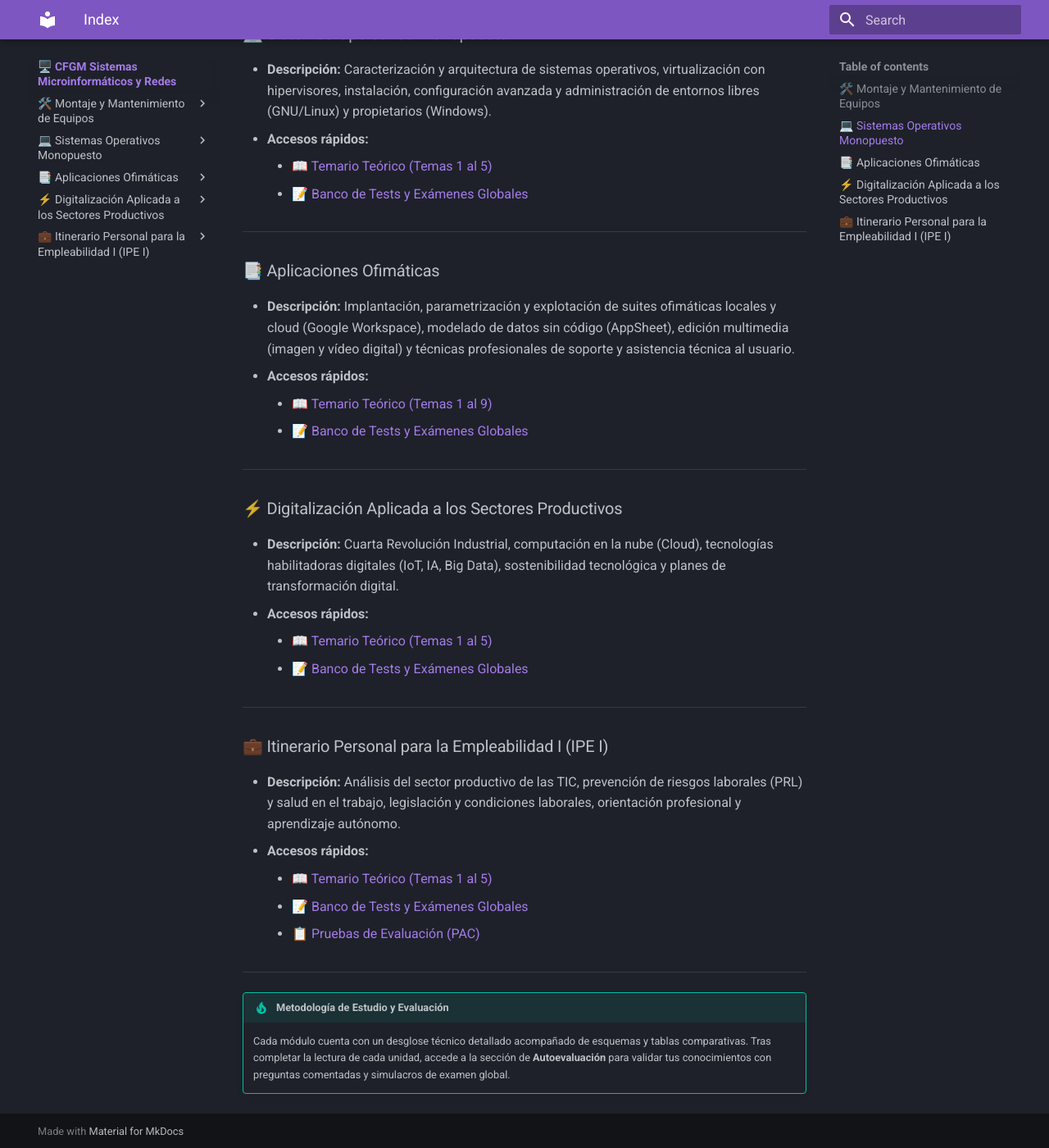
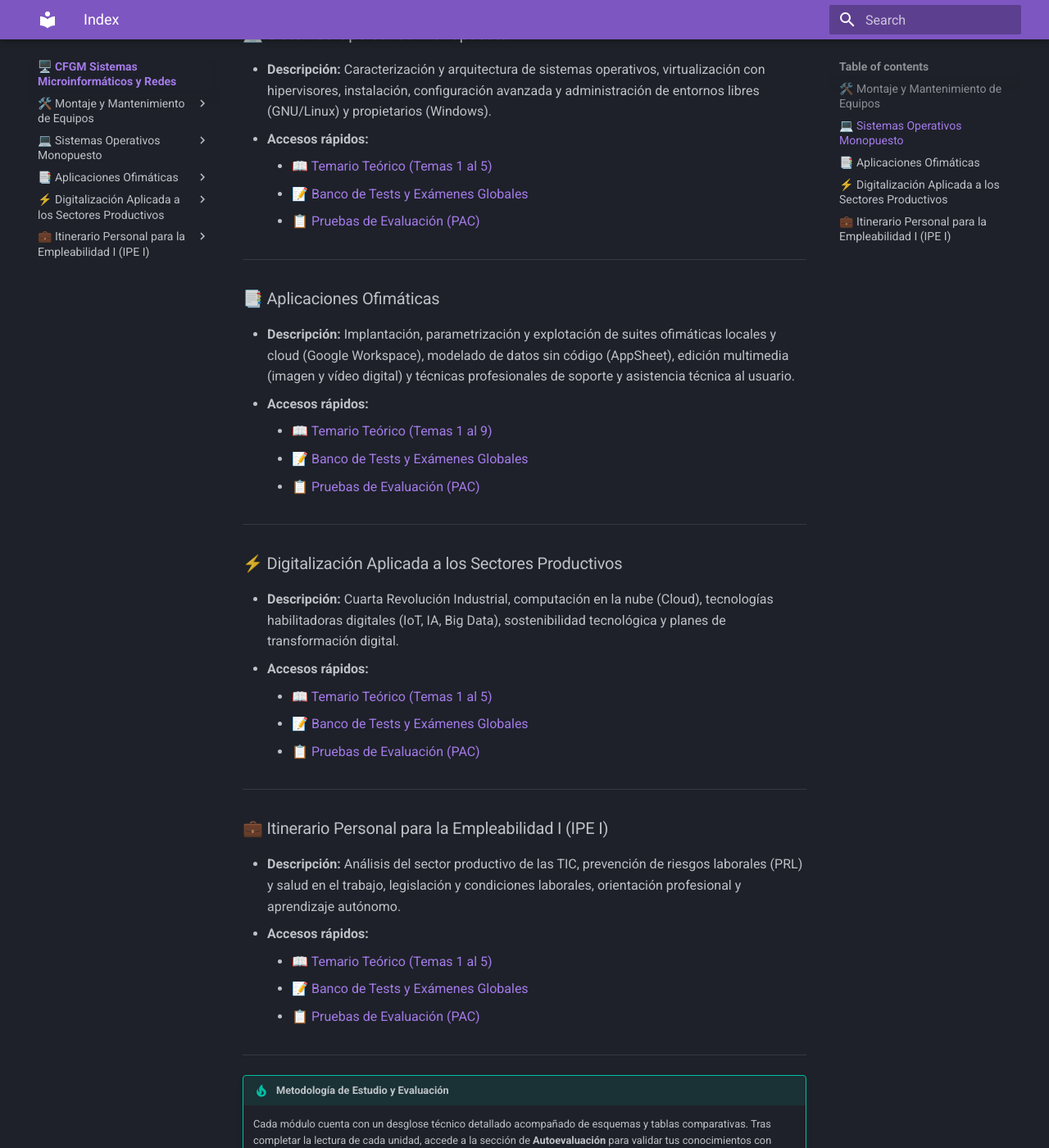
Before and after one commit to Beamspark/SMR-Apuntes, an MkDocs documentation site: the page built from docs/smr/index.md, in a window 1280 px wide and 1400 px high, scrolled down 853 px. Shown: the whole window at 82% size. Built offline with MkDocs 1.6.1 and Material for MkDocs 9.7.7, drawn with Linux system fonts in a browser that asks for light colours.

Commit message:
Update index.md

```diff
--- a/docs/smr/index.md
+++ b/docs/smr/index.md
@@ -22,6 +22,7 @@ Este espacio está concebido como una base de conocimiento estructurada, con esq
 * **Accesos rápidos:**
     * [📖 Temario Teórico (Temas 1 al 5)](sistemas/index.md)
     * [📝 Banco de Tests y Exámenes Globales](sistemas/test/index.md)
+    * [📋 Pruebas de Evaluación (PAC)](sistemas/pac/index.md)
 
 ---
 
@@ -30,6 +31,7 @@ Este espacio está concebido como una base de conocimiento estructurada, con esq
 * **Accesos rápidos:**
     * [📖 Temario Teórico (Temas 1 al 9)](ofimatica/index.md)
     * [📝 Banco de Tests y Exámenes Globales](ofimatica/test/index.md)
+    * [📋 Pruebas de Evaluación (PAC)](ofimatica/pac/index.md)
 
 ---
 
@@ -38,6 +40,7 @@ Este espacio está concebido como una base de conocimiento estructurada, con esq
 * **Accesos rápidos:**
     * [📖 Temario Teórico (Temas 1 al 5)](digitalizacion/index.md)
     * [📝 Banco de Tests y Exámenes Globales](digitalizacion/test/index.md)
+    * [📋 Pruebas de Evaluación (PAC)](digitalizacion/pac/index.md)
 
 ---
 
```
